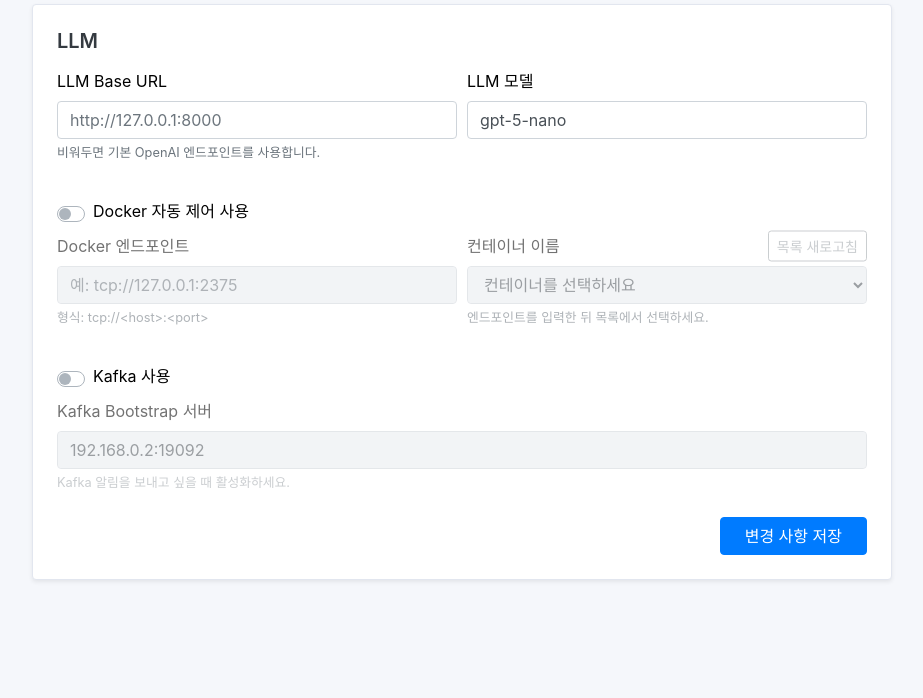
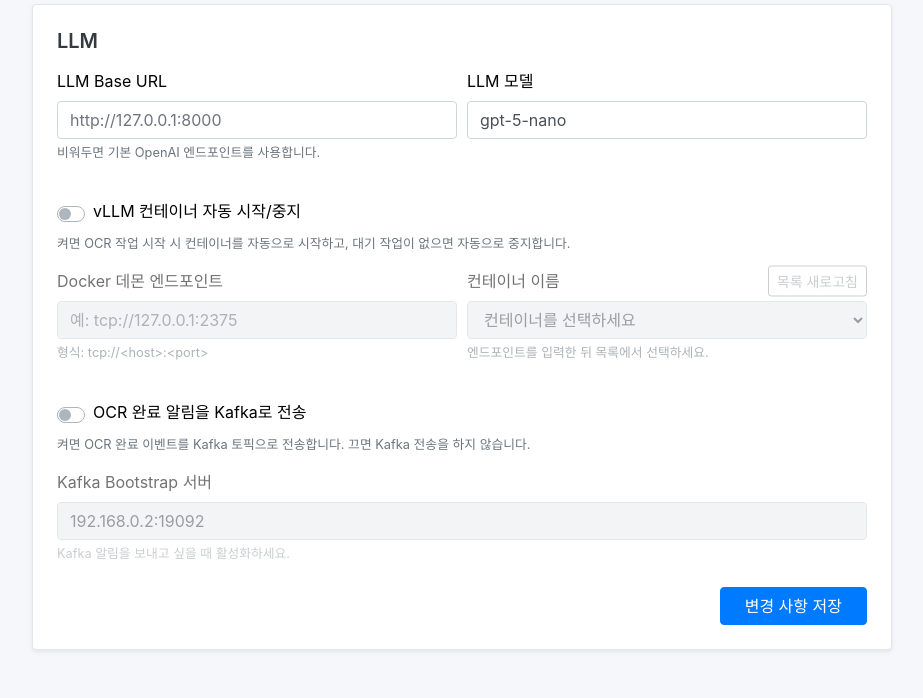
Before and after one commit to woojh3690/video_ocr, a FastAPI app: page /settings in a window 1280 px wide. Shown: the part 144-842 px from the top of the page, without its empty margins (178-1101 px from the left). Before the commit the page ends 725 px from the top, so only its background shows below. Run offline with FastAPI, Linux system fonts and the light colour scheme; some libraries are stand-ins or nearby versions.

Commit message:
수정: Docker 및 Kafka 설정 설명을 개선하고 라벨을 명확하게 변경

```diff
--- a/src/templates/settings.html
+++ b/src/templates/settings.html
@@ -41,12 +41,15 @@
                 <div class="settings-section-toggle d-flex align-items-center justify-content-start">
                     <div class="custom-control custom-switch">
                         <input type="checkbox" class="custom-control-input" id="docker-enabled">
-                        <label class="custom-control-label" for="docker-enabled">Docker 자동 제어 사용</label>
+                        <label class="custom-control-label" for="docker-enabled">vLLM 컨테이너 자동 시작/중지</label>
                     </div>
                 </div>
+                <small class="form-text text-muted mb-3">
+                    켜면 OCR 작업 시작 시 컨테이너를 자동으로 시작하고, 대기 작업이 없으면 자동으로 중지합니다.
+                </small>
                 <div class="form-row" id="docker-fields">
                     <div class="form-group col-md-6">
-                        <label for="docker-url">Docker 엔드포인트</label>
+                        <label for="docker-url">Docker 데몬 엔드포인트</label>
                         <input type="text" id="docker-url" class="form-control" placeholder="예: tcp://127.0.0.1:2375" required>
                         <small class="form-text text-muted">형식: tcp://&lt;host&gt;:&lt;port&gt;</small>
                     </div>
@@ -67,9 +70,12 @@
                 <div class="settings-section-toggle d-flex align-items-center justify-content-start">
                     <div class="custom-control custom-switch">
                         <input type="checkbox" class="custom-control-input" id="kafka-enabled">
-                        <label class="custom-control-label" for="kafka-enabled">Kafka 사용</label>
+                        <label class="custom-control-label" for="kafka-enabled">OCR 완료 알림을 Kafka로 전송</label>
                     </div>
                 </div>
+                <small class="form-text text-muted mb-3">
+                    켜면 OCR 완료 이벤트를 Kafka 토픽으로 전송합니다. 끄면 Kafka 전송을 하지 않습니다.
+                </small>
                 <div class="form-group">
                     <label for="kafka-url">Kafka Bootstrap 서버</label>
                     <input type="text" id="kafka-url" class="form-control" placeholder="192.168.1.17:19092">
```
